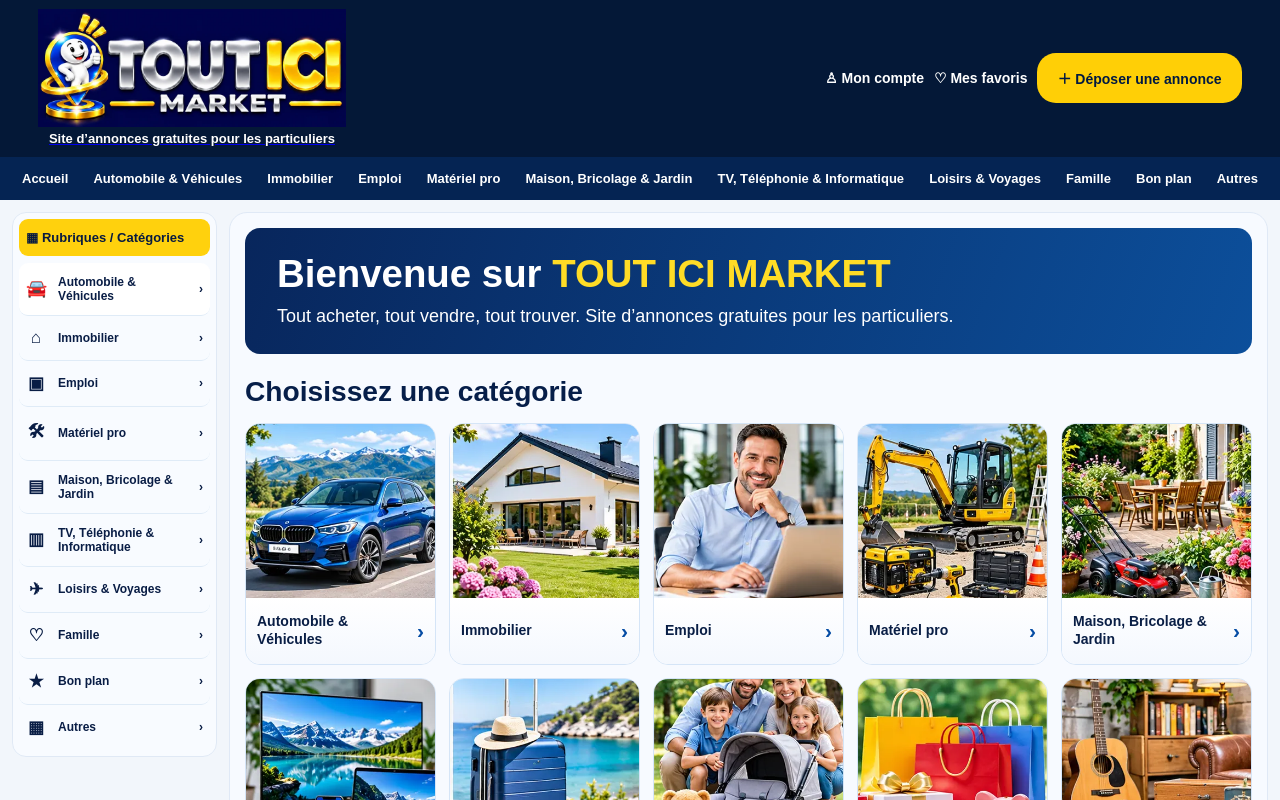
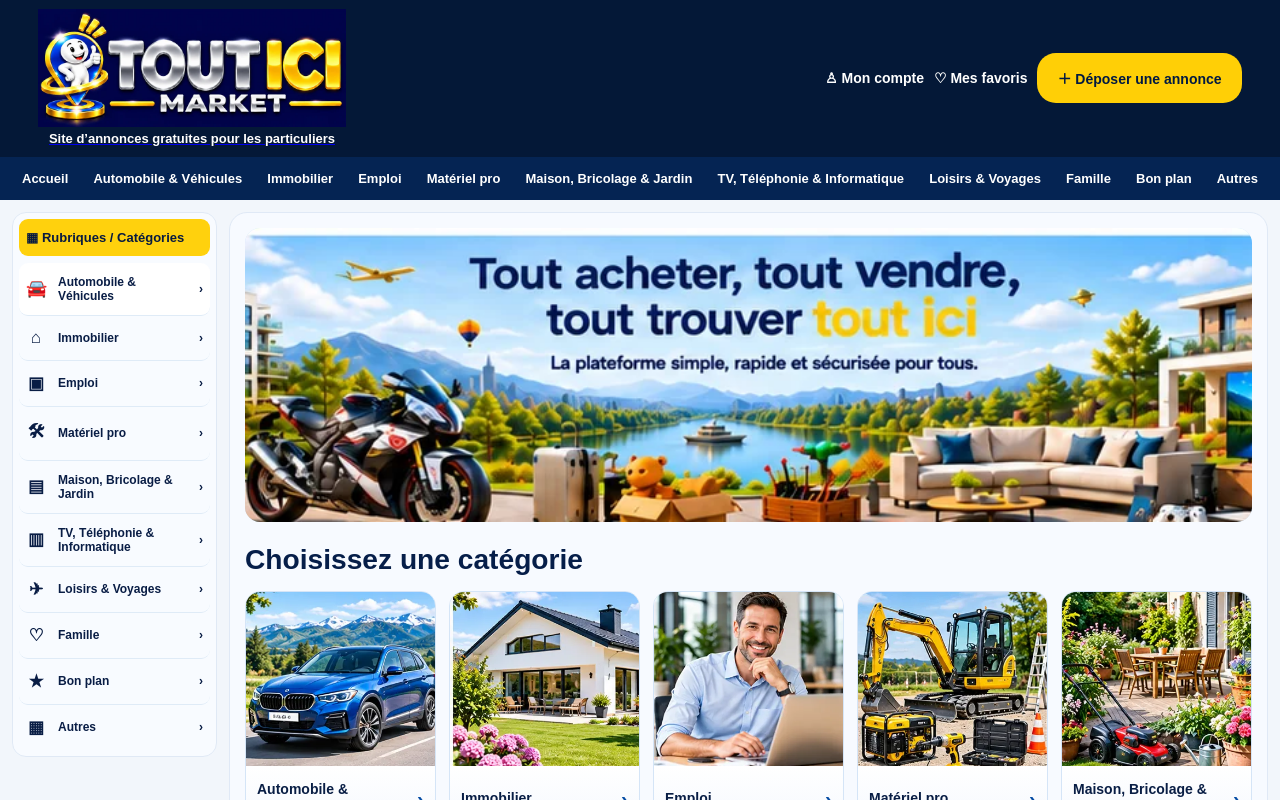
Before and after one commit to Touticimarket/tout-ici-market, a Next.js app: page / in a window 1280 px wide. Shown: the top 800 px of the page. Built offline with nearby package versions, Linux system fonts and the light colour scheme.

Commit message:
Enlarge existing homepage buy sell find banner without changing category cards

```diff
--- a/app/page.tsx
+++ b/app/page.tsx
@@ -15,7 +15,7 @@ export default function Home(){
  <style>{`
  .tim-home{font-family:Arial,Helvetica,sans-serif;color:#061e49;background:#f7faff;padding:15px 15px 34px;border:1px solid #e0e9f6;border-radius:18px;min-height:72vh}
  .tim-home *{box-sizing:border-box}
- .tim-home .intro{background:linear-gradient(110deg,#08265c,#0c4f9b);color:white;border-radius:15px;padding:24px clamp(18px,3vw,32px);margin-bottom:22px}
+ .tim-home .intro{background:#c9e5fb;border-radius:15px;margin-bottom:22px;overflow:hidden;min-height:250px}\n .tim-home .intro img{display:block;width:100%;height:clamp(240px,23vw,330px);object-fit:cover;object-position:center}
  .tim-home .intro h1{font-size:clamp(26px,3vw,39px);margin:0 0 7px;font-weight:900}
  .tim-home .intro p{font-size:clamp(14px,1.5vw,18px);margin:0;line-height:1.5}
  .tim-home .intro strong{color:#ffdc26}
@@ -31,7 +31,7 @@ export default function Home(){
  @media(max-width:650px){.tim-home .category-grid{grid-template-columns:repeat(2,minmax(0,1fr))}.tim-home .category-card img{height:150px}}
  @media(max-width:410px){.tim-home .category-grid{grid-template-columns:1fr}.tim-home .category-card img{height:185px}}
  `}</style>
- <section className="intro"><h1>Bienvenue sur <strong>TOUT ICI MARKET</strong></h1><p>Tout acheter, tout vendre, tout trouver. Site d’annonces gratuites pour les particuliers.</p></section>
+ <section className="intro" aria-label="Tout acheter, tout vendre, tout trouver tout ici"><img src="/banniere-accueil-tout-trouver.svg" alt="Tout acheter, tout vendre, tout trouver tout ici — annonces entre particuliers" /></section>
  <section aria-label="Catégories d’annonces"><h2>Choisissez une catégorie</h2><div className="category-grid">
  {categories.map(c=><a href={c.href} key={c.href} className="category-card">
  <img src={"/categories-accueil/"+c.image+".svg"} alt={c.alt} loading="lazy"/>
```
